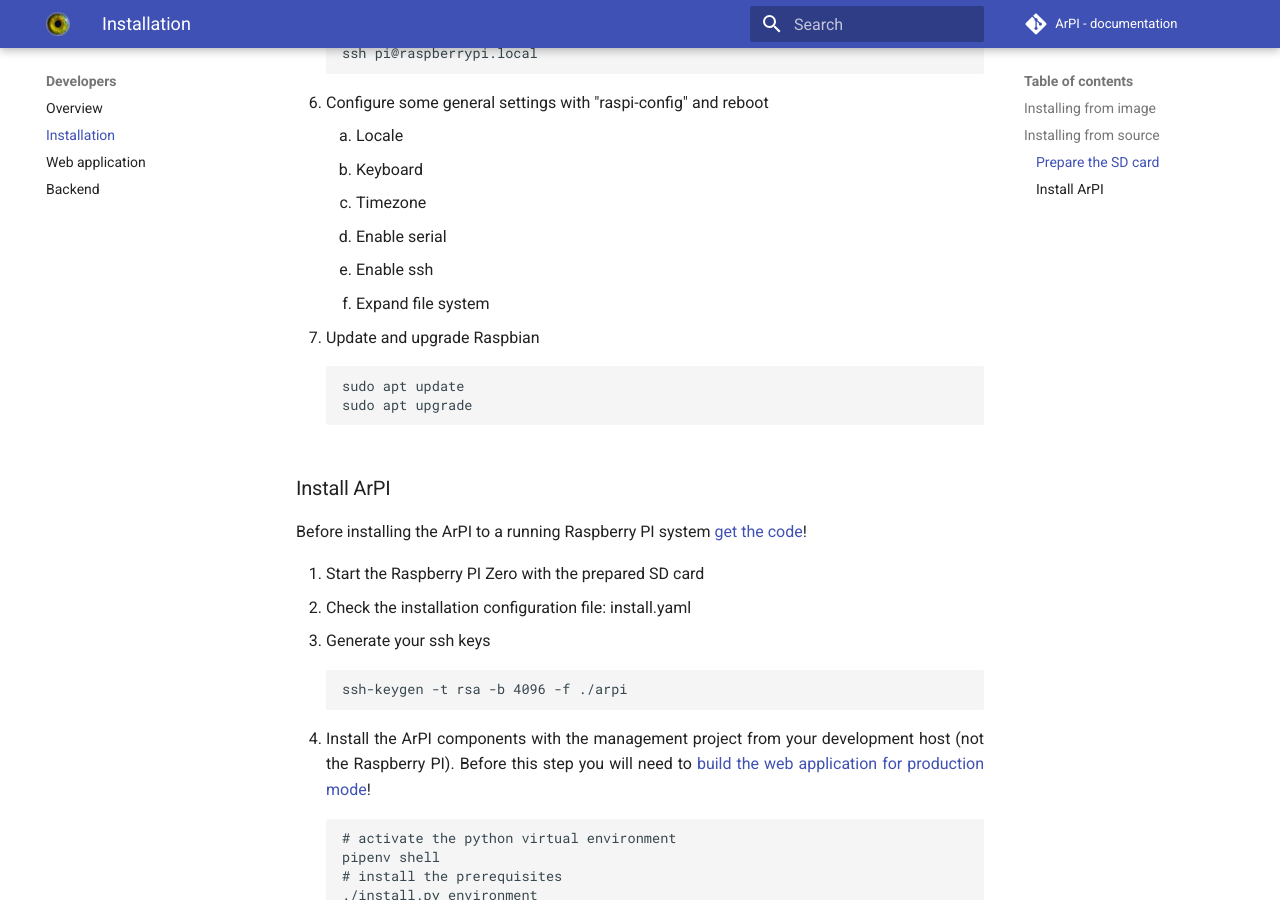
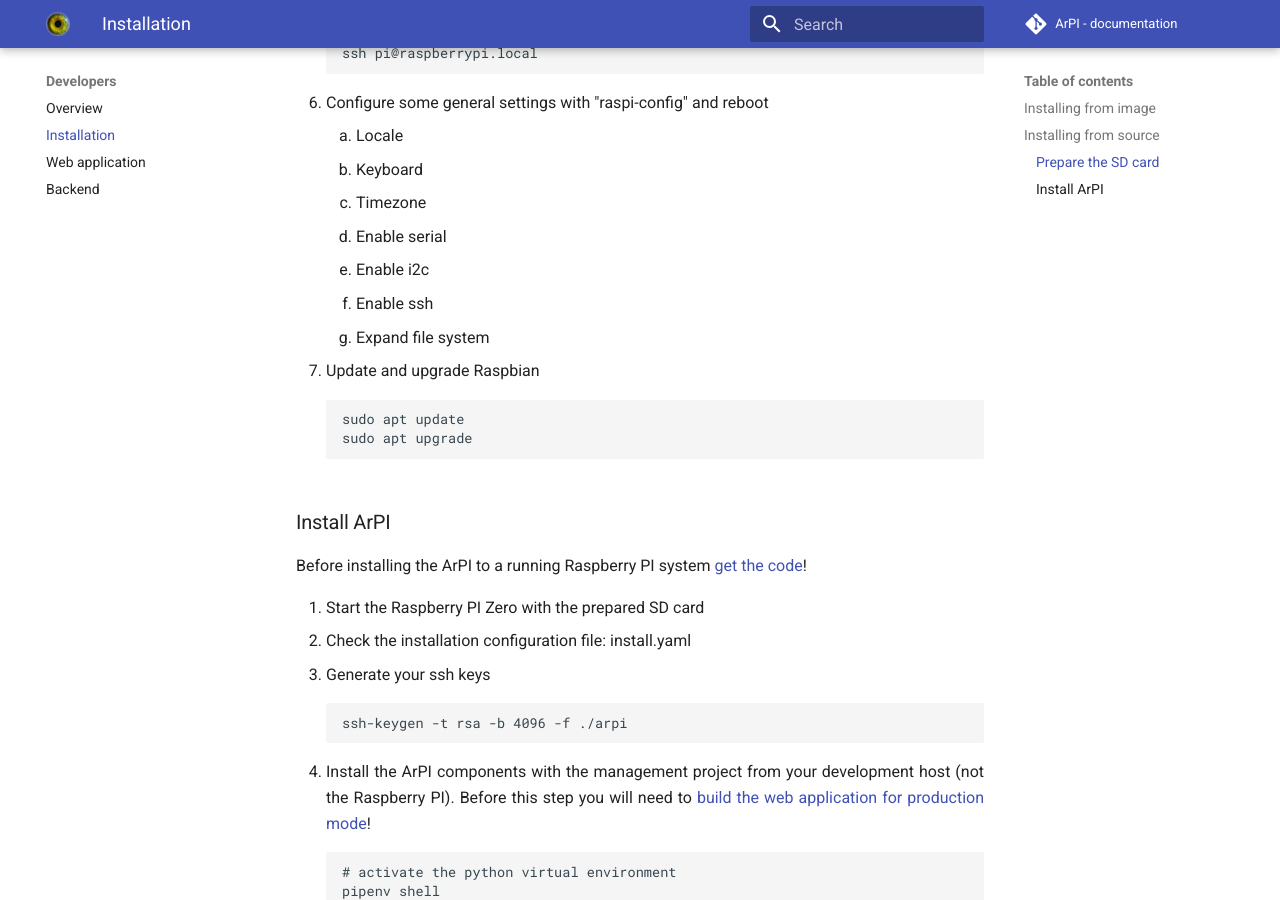
Before and after one commit to ArPIHomeSecurity/arpi_documentation, an MkDocs documentation site: the page built from docs/developers/installation.md, in a window 1280 px wide and 900 px high, scrolled down 1249 px. Built offline with MkDocs 1.6.1 and Material for MkDocs 9.7.7, drawn with Linux system fonts in a browser that asks for light colours; comment, search, counter and statistics services are not loaded.

Commit message:
Added installation step for i2c

```diff
--- a/docs/developers/installation.md
+++ b/docs/developers/installation.md
@@ -43,8 +43,9 @@
     2. Keyboard
     3. Timezone
     4. Enable serial
-    4. Enable ssh
-    5. Expand file system
+    5. Enable i2c
+    6. Enable ssh
+    7. Expand file system
 7. Update and upgrade Raspbian
 
         sudo apt update
```
